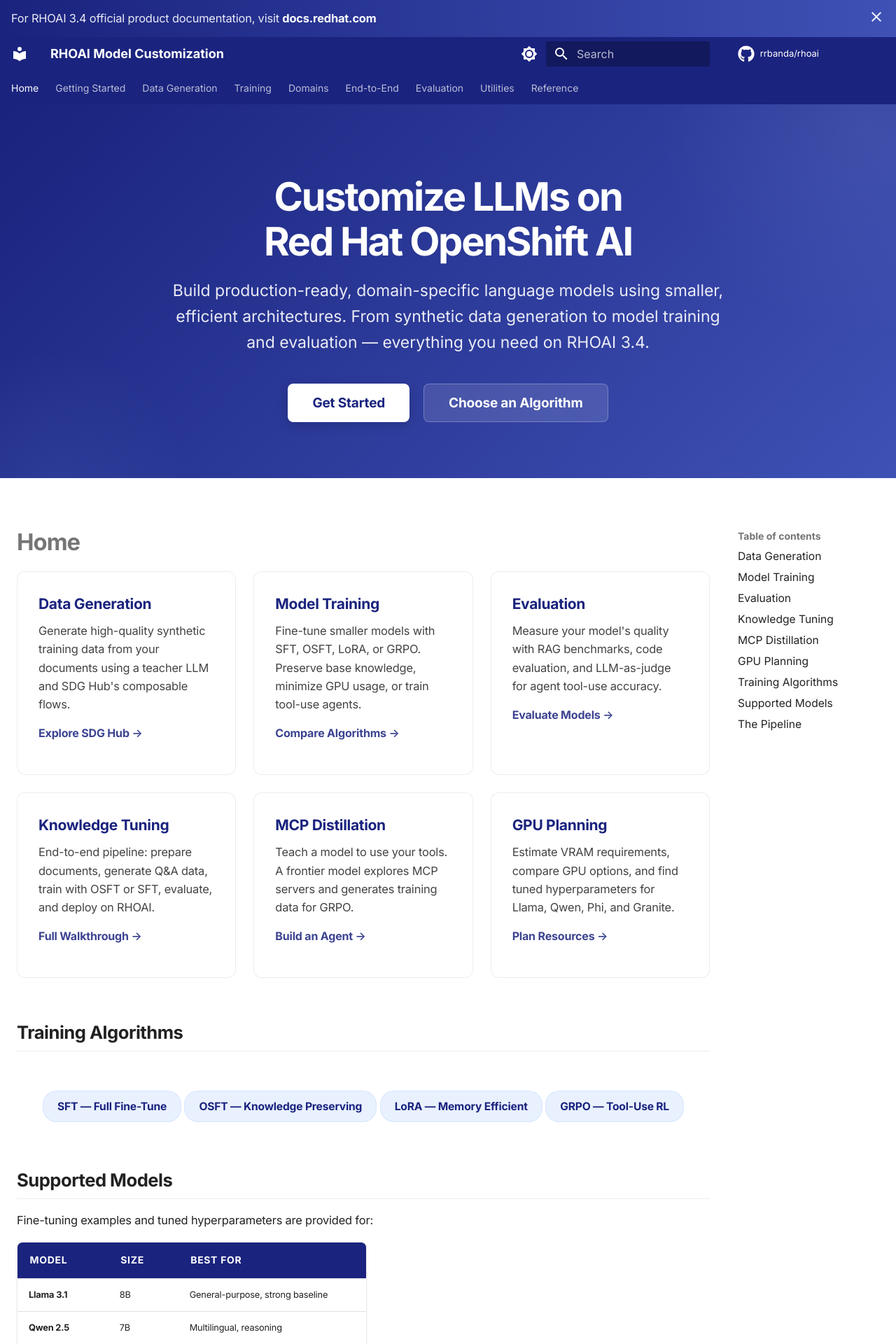
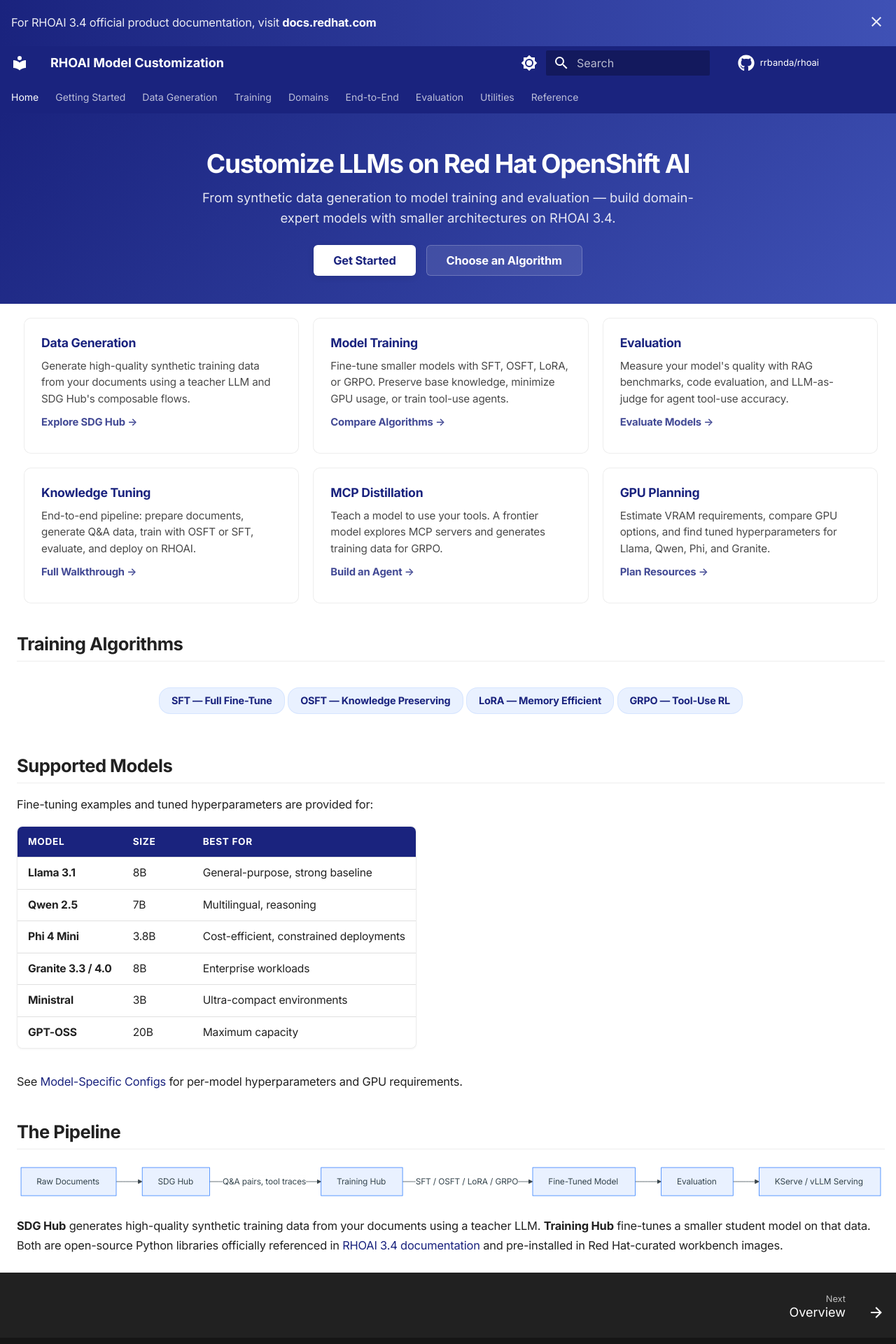
Before and after one commit to rrbanda/rhoai, an MkDocs documentation site: the page built from docs/index.md, in a window 1280 px wide. Shown: the top 1920 px of the page at 70% size. Built offline with MkDocs 1.6.1 and Material for MkDocs 9.7.7, drawn with Linux system fonts in a browser that asks for light colours; comment, search, counter and statistics services are not loaded.

Commit message:
fix: tighten hero and card layout for better screen estate
- Reduce hero padding from 5rem/4rem to 2.5rem/2rem
- Shrink hero title from 2.8rem to 1.85rem, single line
- Shorten tagline to one sentence
- Hide redundant "Home" h1 from content block
- Compact cards: smaller padding, tighter font sizes
- Smaller algorithm badges and table cells
- Hide ToC on landing page
- Remove decorative ::before/::after pseudo-elements

```diff
--- a/docs/overrides/home.html
+++ b/docs/overrides/home.html
@@ -6,6 +6,7 @@
   <style>
     .md-header { position: initial; }
     .md-main__inner { margin: 0; }
+    .md-content__inner > h1 { display: none; }
 
     @media screen and (min-width: 60em) {
       .md-sidebar--secondary { display: none; }
@@ -17,11 +18,10 @@
 
   <section class="home-hero">
     <div class="hero-inner">
-      <h1>Customize LLMs on<br>Red Hat OpenShift AI</h1>
+      <h1>Customize LLMs on Red Hat OpenShift AI</h1>
       <p class="hero-tagline">
-        Build production-ready, domain-specific language models using smaller,
-        efficient architectures. From synthetic data generation to model training
-        and evaluation &mdash; everything you need on RHOAI&nbsp;3.4.
+        From synthetic data generation to model training and evaluation &mdash;
+        build domain-expert models with smaller architectures on RHOAI&nbsp;3.4.
       </p>
       <div class="hero-buttons">
         <a href="getting-started/quickstart/" class="hero-btn hero-btn-primary">
--- a/docs/stylesheets/extra.css
+++ b/docs/stylesheets/extra.css
@@ -1,6 +1,5 @@
 /* ==========================================================================
    RHOAI Documentation — Custom Theme
-   Deep navy palette, Inter typography, book-like readability
    ========================================================================== */
 
 /* --------------- Light Mode Palette --------------- */
@@ -25,21 +24,21 @@
 /* --------------- Typography --------------- */
 .md-typeset {
   font-size: 0.82rem;
-  line-height: 1.75;
+  line-height: 1.7;
   letter-spacing: -0.011em;
 }
 
 .md-typeset h1 {
   font-weight: 700;
   letter-spacing: -0.03em;
-  margin-bottom: 1rem;
+  margin-bottom: 0.75rem;
 }
 
 .md-typeset h2 {
   font-weight: 600;
   letter-spacing: -0.02em;
-  margin-top: 2.4rem;
-  padding-bottom: 0.4rem;
+  margin-top: 2rem;
+  padding-bottom: 0.3rem;
   border-bottom: 1px solid var(--md-default-fg-color--lightest);
 }
 
@@ -50,7 +49,7 @@
 
 /* --------------- Content Width --------------- */
 .md-grid {
-  max-width: 1440px;
+  max-width: 1400px;
 }
 
 /* --------------- Code Blocks --------------- */
@@ -71,21 +70,22 @@
 .md-typeset .admonition,
 .md-typeset details {
   border-radius: 8px;
-  box-shadow: 0 2px 8px rgba(0, 0, 0, 0.06);
+  box-shadow: 0 1px 6px rgba(0, 0, 0, 0.05);
   border-width: 0 0 0 4px;
 }
 
 [data-md-color-scheme="slate"] .md-typeset .admonition,
 [data-md-color-scheme="slate"] .md-typeset details {
-  box-shadow: 0 2px 8px rgba(0, 0, 0, 0.2);
+  box-shadow: 0 1px 6px rgba(0, 0, 0, 0.18);
 }
 
 /* --------------- Tables --------------- */
 .md-typeset table:not([class]) {
   border-radius: 8px;
   overflow: hidden;
-  box-shadow: 0 1px 4px rgba(0, 0, 0, 0.06);
+  box-shadow: 0 1px 3px rgba(0, 0, 0, 0.05);
   border: 1px solid var(--md-default-fg-color--lightest);
+  font-size: 0.78rem;
 }
 
 .md-typeset table:not([class]) th {
@@ -93,13 +93,18 @@
   color: var(--md-primary-bg-color);
   font-weight: 600;
   text-transform: uppercase;
-  font-size: 0.7rem;
+  font-size: 0.68rem;
   letter-spacing: 0.05em;
+  padding: 0.5rem 0.75rem;
 }
 
 [data-md-color-scheme="slate"] .md-typeset table:not([class]) th {
   background: rgba(255, 255, 255, 0.08);
   color: var(--md-default-fg-color);
+}
+
+.md-typeset table:not([class]) td {
+  padding: 0.45rem 0.75rem;
 }
 
 /* --------------- Navigation --------------- */
@@ -108,22 +113,22 @@
 }
 
 .md-nav__link {
-  font-size: 0.78rem;
+  font-size: 0.76rem;
 }
 
 /* --------------- Content Tabs --------------- */
 .md-typeset .tabbed-labels > label {
   font-weight: 600;
-  font-size: 0.78rem;
+  font-size: 0.76rem;
   letter-spacing: 0.02em;
 }
 
 /* --------------- Blockquotes --------------- */
 .md-typeset blockquote {
   border-left: 4px solid var(--md-accent-fg-color);
-  padding: 0.8rem 1.2rem;
+  padding: 0.6rem 1rem;
   background: var(--md-accent-fg-color--transparent);
-  border-radius: 0 8px 8px 0;
+  border-radius: 0 6px 6px 0;
   font-style: italic;
 }
 
@@ -133,40 +138,15 @@
 }
 
 /* ==========================================================================
-   HOME PAGE — Hero + Card Grid
+   HOME PAGE — Hero + Cards
    ========================================================================== */
 
 /* --------------- Hero Section --------------- */
 .home-hero {
   background: linear-gradient(135deg, #1a237e 0%, #283593 40%, #3f51b5 100%);
   color: #ffffff;
-  padding: 5rem 2rem 4rem;
-  margin: 0 0 2.5rem;
+  padding: 2.5rem 2rem 2rem;
   text-align: center;
-  position: relative;
-  overflow: hidden;
-}
-
-.home-hero::before {
-  content: "";
-  position: absolute;
-  top: -50%;
-  right: -20%;
-  width: 600px;
-  height: 600px;
-  background: radial-gradient(circle, rgba(255, 255, 255, 0.06) 0%, transparent 70%);
-  border-radius: 50%;
-}
-
-.home-hero::after {
-  content: "";
-  position: absolute;
-  bottom: -40%;
-  left: -10%;
-  width: 400px;
-  height: 400px;
-  background: radial-gradient(circle, rgba(130, 177, 255, 0.08) 0%, transparent 70%);
-  border-radius: 50%;
 }
 
 [data-md-color-scheme="slate"] .home-hero {
@@ -174,34 +154,32 @@
 }
 
 .home-hero .hero-inner {
-  max-width: 800px;
+  max-width: 720px;
   margin: 0 auto;
-  position: relative;
-  z-index: 1;
 }
 
 .home-hero h1 {
-  font-size: 2.8rem;
+  font-size: 1.85rem;
   font-weight: 800;
-  letter-spacing: -0.04em;
-  margin: 0 0 1rem;
-  line-height: 1.15;
+  letter-spacing: -0.035em;
+  margin: 0 0 0.6rem;
+  line-height: 1.2;
   color: #ffffff;
   border-bottom: none;
   padding-bottom: 0;
 }
 
 .home-hero .hero-tagline {
-  font-size: 1.15rem;
-  opacity: 0.9;
-  line-height: 1.6;
-  margin: 0 0 2rem;
+  font-size: 0.92rem;
+  opacity: 0.88;
+  line-height: 1.55;
+  margin: 0 0 1.25rem;
   font-weight: 400;
 }
 
 .hero-buttons {
   display: flex;
-  gap: 1rem;
+  gap: 0.75rem;
   justify-content: center;
   flex-wrap: wrap;
 }
@@ -209,38 +187,37 @@
 .hero-btn {
   display: inline-flex;
   align-items: center;
-  gap: 0.5rem;
-  padding: 0.75rem 1.75rem;
-  border-radius: 8px;
+  gap: 0.4rem;
+  padding: 0.55rem 1.4rem;
+  border-radius: 6px;
   text-decoration: none;
   font-weight: 600;
-  font-size: 0.95rem;
-  transition: all 0.2s ease;
+  font-size: 0.82rem;
+  transition: all 0.15s ease;
   letter-spacing: -0.01em;
 }
 
 .hero-btn-primary {
   background: #ffffff;
   color: #1a237e;
-  box-shadow: 0 4px 16px rgba(0, 0, 0, 0.15);
+  box-shadow: 0 2px 10px rgba(0, 0, 0, 0.12);
 }
 
 .hero-btn-primary:hover {
   background: #e8eaf6;
   transform: translateY(-1px);
-  box-shadow: 0 6px 20px rgba(0, 0, 0, 0.2);
+  box-shadow: 0 4px 14px rgba(0, 0, 0, 0.16);
   color: #1a237e;
 }
 
 .hero-btn-secondary {
-  background: rgba(255, 255, 255, 0.12);
+  background: rgba(255, 255, 255, 0.1);
   color: #ffffff;
-  border: 1px solid rgba(255, 255, 255, 0.25);
-  backdrop-filter: blur(4px);
+  border: 1px solid rgba(255, 255, 255, 0.22);
 }
 
 .hero-btn-secondary:hover {
-  background: rgba(255, 255, 255, 0.2);
+  background: rgba(255, 255, 255, 0.18);
   transform: translateY(-1px);
   color: #ffffff;
 }
@@ -259,8 +236,9 @@
 .home-grid {
   display: grid;
   grid-template-columns: repeat(3, 1fr);
-  gap: 1.25rem;
-  margin: 0 0 3rem;
+  gap: 1rem;
+  margin: 0 0 1.5rem;
+  padding: 0 0.5rem;
 }
 
 @media screen and (max-width: 960px) {
@@ -274,36 +252,36 @@
     grid-template-columns: 1fr;
   }
   .home-hero h1 {
-    font-size: 2rem;
+    font-size: 1.5rem;
   }
   .home-hero {
-    padding: 3rem 1.5rem 2.5rem;
+    padding: 2rem 1.25rem 1.5rem;
   }
 }
 
 .home-grid .card {
   background: var(--md-default-bg-color);
   border: 1px solid var(--md-default-fg-color--lightest);
-  border-radius: 12px;
-  padding: 1.5rem;
-  transition: transform 0.15s ease, box-shadow 0.15s ease;
+  border-radius: 10px;
+  padding: 1.1rem 1.2rem;
+  transition: transform 0.12s ease, box-shadow 0.12s ease;
   text-decoration: none;
   color: var(--md-default-fg-color);
   display: block;
 }
 
 .home-grid .card:hover {
-  transform: translateY(-3px);
-  box-shadow: 0 8px 24px rgba(0, 0, 0, 0.08);
+  transform: translateY(-2px);
+  box-shadow: 0 6px 18px rgba(0, 0, 0, 0.07);
 }
 
 [data-md-color-scheme="slate"] .home-grid .card:hover {
-  box-shadow: 0 8px 24px rgba(0, 0, 0, 0.3);
+  box-shadow: 0 6px 18px rgba(0, 0, 0, 0.25);
 }
 
 .home-grid .card h3 {
-  margin: 0 0 0.5rem;
-  font-size: 1.05rem;
+  margin: 0 0 0.35rem;
+  font-size: 0.88rem;
   font-weight: 700;
   color: var(--md-primary-fg-color);
 }
@@ -313,14 +291,14 @@
 }
 
 .home-grid .card p {
-  margin: 0 0 0.75rem;
-  font-size: 0.82rem;
-  line-height: 1.6;
-  opacity: 0.85;
+  margin: 0 0 0.5rem;
+  font-size: 0.76rem;
+  line-height: 1.55;
+  opacity: 0.82;
 }
 
 .home-grid .card .card-link {
-  font-size: 0.8rem;
+  font-size: 0.74rem;
   font-weight: 600;
   color: var(--md-accent-fg-color);
   text-decoration: none;
@@ -330,28 +308,28 @@
   text-decoration: underline;
 }
 
-/* --------------- Algorithm Badge Row --------------- */
+/* --------------- Algorithm Badges --------------- */
 .algo-badges {
   display: flex;
-  gap: 0.75rem;
+  gap: 0.6rem;
   justify-content: center;
   flex-wrap: wrap;
-  margin: 2rem 0;
+  margin: 1rem 0 1.5rem;
 }
 
 .algo-badge {
   display: inline-flex;
   align-items: center;
-  gap: 0.4rem;
-  padding: 0.4rem 1rem;
-  border-radius: 20px;
-  font-size: 0.78rem;
+  gap: 0.3rem;
+  padding: 0.3rem 0.85rem;
+  border-radius: 16px;
+  font-size: 0.72rem;
   font-weight: 600;
   background: var(--md-accent-fg-color--transparent);
   color: var(--md-accent-fg-color);
   border: 1px solid var(--md-accent-fg-color--transparent);
   text-decoration: none;
-  transition: all 0.15s ease;
+  transition: all 0.12s ease;
 }
 
 .algo-badge:hover {
@@ -359,16 +337,17 @@
   color: var(--md-primary-bg-color);
 }
 
-/* --------------- Mermaid Diagrams --------------- */
+/* --------------- Mermaid --------------- */
 .mermaid {
-  margin: 1.5rem 0;
+  margin: 1rem 0;
 }
 
 /* --------------- Announcement Bar --------------- */
 .md-banner {
   background: linear-gradient(90deg, #1a237e, #3f51b5);
   color: rgba(255, 255, 255, 0.9);
-  font-size: 0.78rem;
+  font-size: 0.72rem;
+  padding: 0.35rem 0;
 }
 
 .md-banner a {
```
Also changed, not shown: docs/index.md (+2 -0 lines).
